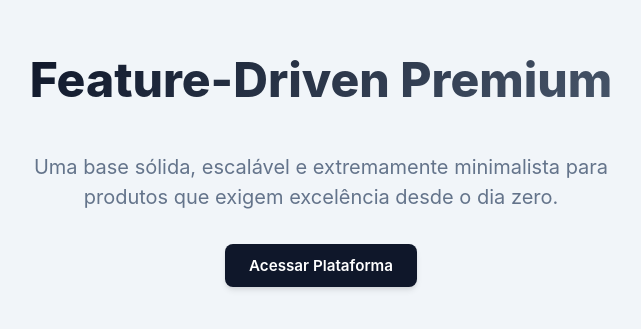
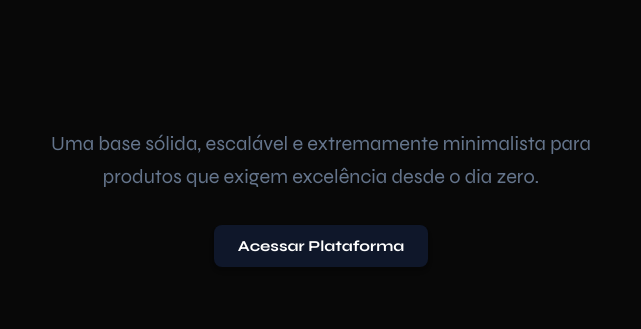
Before and after one commit to murilobauck/flow_v0.1, a React (Vite) app: page / in a window 1280 px wide. Shown: the part 251-580 px from the top of the page, without its empty margins (319-960 px from the left). Built offline with nearby package versions, Linux system fonts and the light colour scheme.

Commit message:
feat(ui): implementar design system e tokens de cores

```diff
--- a/src/styles/global.css
+++ b/src/styles/global.css
@@ -4,11 +4,30 @@
   box-sizing: border-box;
 }
 
+html {
+  scroll-behavior: smooth;
+}
+
 body {
   margin: 0;
-  font-family: var(--font-sans);
-  background-color: var(--color-background);
-  color: var(--color-text);
-  line-height: 1.5;
+  font-family: var(--font-body);
+  background-color: var(--bg-page);
+  color: var(--text-primary);
+  line-height: 1.65;
   -webkit-font-smoothing: antialiased;
+  -moz-osx-font-smoothing: grayscale;
 }
+
+h1, h2, h3, h4, h5, h6 {
+  font-family: var(--font-display);
+  margin: 0;
+}
+
+p {
+  margin: 0;
+}
+
+a {
+  text-decoration: none;
+  color: inherit;
+}
--- a/src/styles/variables.css
+++ b/src/styles/variables.css
@@ -1,13 +1,44 @@
-/* Design Tokens */
+@import url('https://fonts.googleapis.com/css2?family=Syne:wght@400;500;700;800&display=swap');
+
 :root {
-  /* Colors */
-  --color-primary: #0f172a;
-  --color-primary-hover: #1e293b;
-  --color-surface-hover: #f8fafc;
-  --color-border: #e2e8f0;
-  --color-background: #f1f5f9;
-  --color-text: #334155;
+  --font-display: 'Syne', sans-serif;
+  --font-body:    'Syne', sans-serif;
 
-  /* Typography */
-  --font-sans: 'Inter', -apple-system, BlinkMacSystemFont, 'Segoe UI', Roboto, 'Helvetica Neue', Arial, sans-serif;
+  /* ===================== */
+  /* FUNDOS                */
+  /* ===================== */
+  --bg-page:    #080808;   /* fundo global — quase preto */
+  --bg-card:    #0D0D0D;   /* cards e painéis */
+  --bg-surface: #111111;   /* superfícies elevadas */
+  --bg-input:   #0F0F0F;   /* inputs de formulário */
+
+  /* ===================== */
+  /* BORDAS                */
+  /* ===================== */
+  --border-subtle:  #1A1A1A;
+  --border-default: #222222;
+  --border-strong:  #333333;
+
+  /* ===================== */
+  /* TEXTO                 */
+  /* ===================== */
+  --text-primary:   #FFFFFF;
+  --text-secondary: #A0A0A0;
+  --text-tertiary:  #555555;
+
+  /* ===================== */
+  /* MARCA                 */
+  /* ===================== */
+  --brand:        #DA2265;   /* cor principal — CTAs, destaques, bullets */
+  --brand-mid:    #FF4D7A;   /* meio do gradiente decorativo */
+  --brand-accent: #FE8F2A;   /* laranja — apenas em gradientes decorativos */
+
+  /* Gradiente decorativo */
+  --gradient-deco: linear-gradient(135deg, #DA2265 0%, #FF4D7A 50%, #FE8F2A 100%);
+  --gradient-deco-90: linear-gradient(90deg, #DA2265 0%, #FF4D7A 50%, #FE8F2A 100%);
+
+  /* Glows */
+  --glow-brand:    0 0 24px rgba(218, 34, 101, 0.50);
+  --glow-brand-lg: 0 0 60px rgba(218, 34, 101, 0.20);
+  --glow-brand-sm: 0 0 12px rgba(218, 34, 101, 0.35);
 }
```
